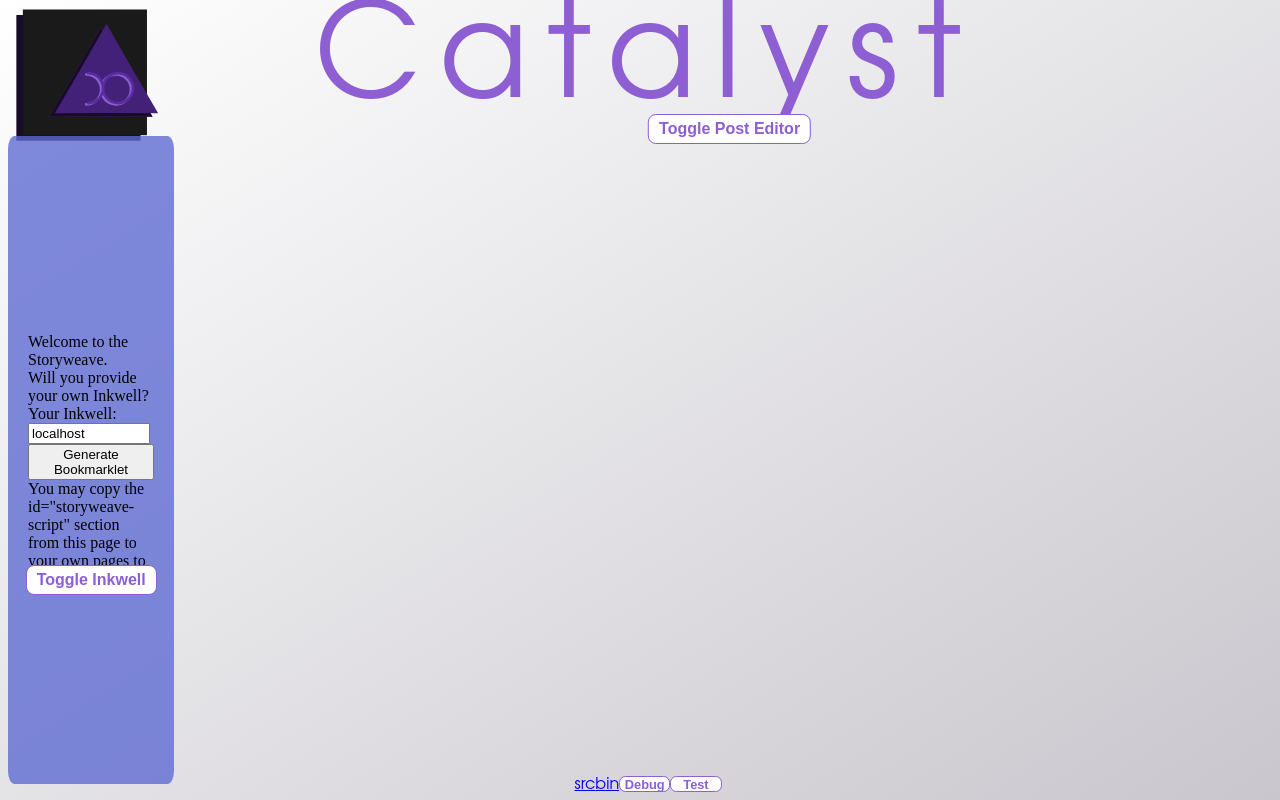
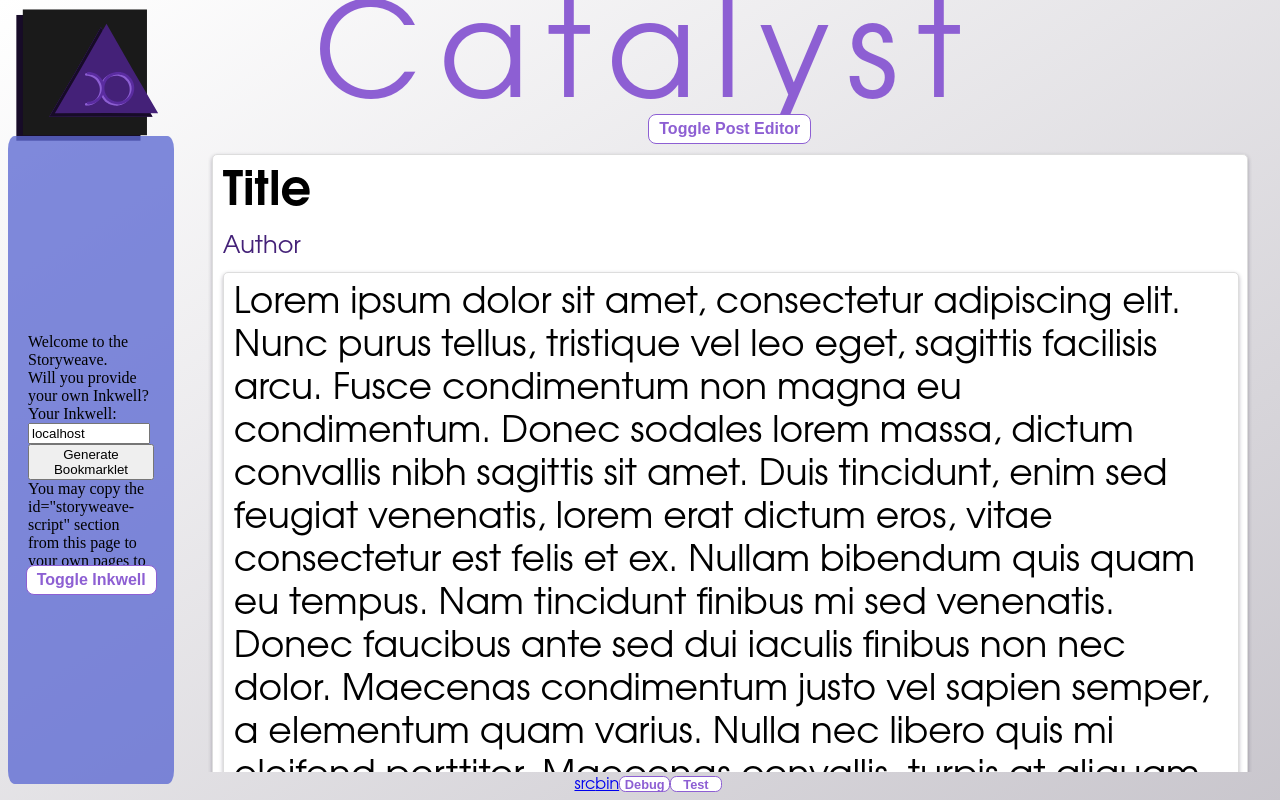
Before and after one commit to ShokuninNetwork/catalyst, a plain HTML site: page index.html in a window 1280 px wide. Shown: the top 800 px of the page. Drawn offline with Linux system fonts and the light colour scheme; no server answers.

Commit message:
Live post Preview area, shows only on editor toggle.

```diff
--- a/index.html
+++ b/index.html
@@ -28,6 +28,17 @@
             </div>
             <div class="post-container">
                 <button class="toggle-button">Toggle Post Editor</button>
+                <div class="post" id="stub-post">
+                    <div id="stub-title" class="post-title">Title</div>
+                    <div id="stub-author" class="post-author">Author</div>
+                    <div id="stub-iframe" class="postframe" src="about:blank">
+                    Lorem ipsum dolor sit amet, consectetur adipiscing elit. Nunc purus tellus, tristique vel leo eget, sagittis facilisis arcu. Fusce condimentum non magna eu condimentum. Donec sodales lorem massa, dictum convallis nibh sagittis sit amet. Duis tincidunt, enim sed feugiat venenatis, lorem erat dictum eros, vitae consectetur est felis et ex. Nullam bibendum quis quam eu tempus. Nam tincidunt finibus mi sed venenatis. Donec faucibus ante sed dui iaculis finibus non nec dolor. Maecenas condimentum justo vel sapien semper, a elementum quam varius. Nulla nec libero quis mi eleifend porttitor. Maecenas convallis, turpis at aliquam tristique, neque leo pharetra dolor, non auctor odio nunc at dui.
+
+                    Nunc a ultricies sapien, molestie fringilla massa. Ut eleifend dictum ex ut mattis. Nullam ac tortor pulvinar, tincidunt nulla in, posuere felis. Sed bibendum tristique felis, vitae maximus odio tempus id. Maecenas interdum odio eget sem lobortis finibus. Nam ut lacus vel neque fringilla condimentum. Sed quis tempus ipsum. Cras vel nisi id leo laoreet efficitur sed eu mauris. Cras ac felis consectetur, tempor sapien eu, efficitur sapien. Sed mattis porta ullamcorper. Integer sed iaculis nibh. Integer leo ex, tempor et porttitor eu, dictum sed arcu. Suspendisse id aliquam lorem, ac dictum sem. Praesent rhoncus mattis odio, a consectetur mi dictum a. Integer ut eleifend leo. Proin ac purus purus.
+
+                    In pulvinar dapibus arcu, vitae vehicula enim volutpat in. Proin porttitor mi varius porttitor cursus. Fusce aliquam consectetur lorem, vel convallis tortor varius ut. Maecenas augue elit, commodo eget lectus at, volutpat facilisis lacus. Vestibulum dapibus, tellus quis tincidunt ullamcorper, neque sem eleifend odio, a condimentum sem mi vel magna. Vestibulum bibendum placerat consequat. Vivamus et erat eros. Vivamus eu luctus diam, id laoreet eros. Nunc ut molestie nibh. Aenean euismod quis odio vel laoreet. Vestibulum ornare turpis sit amet mi dictum, nec pulvinar diam vulputate. Phasellus mi enim, pellentesque id scelerisque ut, accumsan a nunc.
+                    </div>
+                </div>
                 <div id="posts-start-marker"></div>
             </div>
             <div class="post-editor right-side hidden">
```
